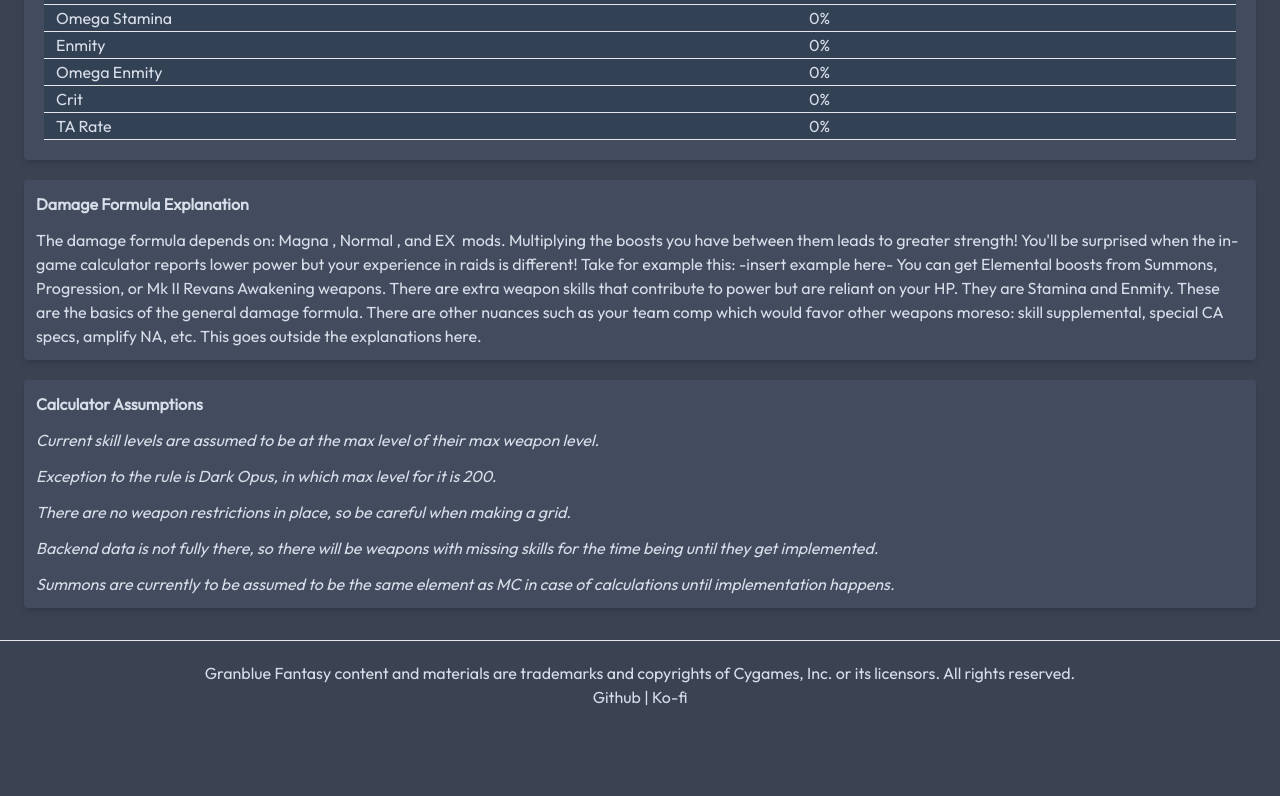
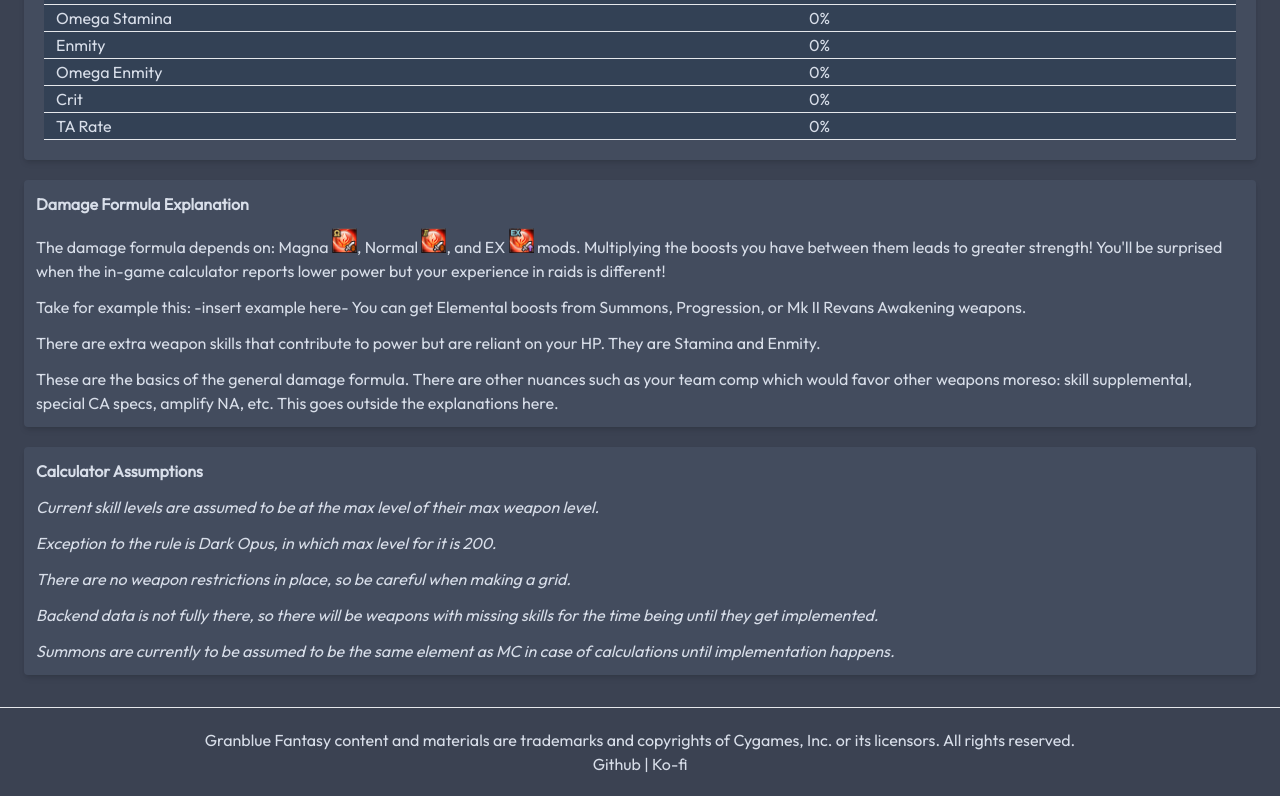
Before and after one commit to miiwo/granblue_front, a Next.js app: page /calc in a window 1280 px wide. Shown: the part 926-1722 px from the top of the page. Before the commit the page ends 1655 px from the top, so only its background shows below. Built offline with nearby package versions, Linux system fonts and the light colour scheme.

Commit message:
Doesnt like interpolated strings so here we are

```diff
--- a/src/app/calc/page.tsx
+++ b/src/app/calc/page.tsx
@@ -53,14 +53,10 @@
 
                     <div className="col-span-2 bg-nordtwo rounded shadow-md px-3 py-3 mb-5 flex flex-col gap-3">
                         <h3 className="font-bold">Damage Formula Explanation</h3>
-                        <p>The damage formula depends on: Magna <InlineImage src={"/normal_atk_weapon_skill.png"} width={25} height={25} />, Normal <InlineImage src={"/normal_atk_weapon_skill.png"} width={25} height={25} />, and EX <InlineImage src={"/ex_atk_weapon_skill.png"} width={25} height={25} /> mods.
-                            Multiplying the boosts you have between them leads to greater strength! You&apos;ll be surprised when the in-game calculator reports lower power but your experience in raids is different!
-                            Take for example this: -insert example here-
-                            You can get Elemental boosts from Summons, Progression, or Mk II Revans Awakening weapons.
-                            There are extra weapon skills that contribute to power but are reliant on your HP. They are Stamina and Enmity.
-                            These are the basics of the general damage formula.
-                            There are other nuances such as your team comp which would favor other weapons moreso: skill supplemental, special CA specs, amplify NA, etc. This goes outside the explanations here.
-                        </p>
+                        <p>The damage formula depends on: Magna <InlineImage src={"/magna_atk_weapon_skill.png"} width={25} height={25} />, Normal <InlineImage src={"/normal_atk_weapon_skill.png"} width={25} height={25} />, and EX <InlineImage src={"/ex_atk_weapon_skill.png"} width={25} height={25} /> mods. Multiplying the boosts you have between them leads to greater strength! You&apos;ll be surprised when the in-game calculator reports lower power but your experience in raids is different! </p>
+                        <p>Take for example this: -insert example here- You can get Elemental boosts from Summons, Progression, or Mk II Revans Awakening weapons.</p>
+                        <p>There are extra weapon skills that contribute to power but are reliant on your HP. They are Stamina and Enmity. </p>
+                        <p>These are the basics of the general damage formula. There are other nuances such as your team comp which would favor other weapons moreso: skill supplemental, special CA specs, amplify NA, etc. This goes outside the explanations here.</p>
                     </div>
 
                     <div className="col-span-2 bg-nordtwo rounded shadow-md px-3 py-3 mb-5 flex flex-col gap-3">
--- a/src/app/components/base/base-components.tsx
+++ b/src/app/components/base/base-components.tsx
@@ -202,13 +202,9 @@
 }
 
 export function InlineImage({src, width, height}: MyImageProps) {
-  const inlineClass = classNames(
-    "relative inline-flex",
-    `w-[${width}px]`, `h-[${height}px]`
-  )
 
   return (
-    <span className={inlineClass}><Image src={src} alt="some image" fill /></span>
+    <span className="relative inline-flex w-[25px] h-[25px]"><Image src={src} alt="some image" fill /></span>
   )
 }
 
```
